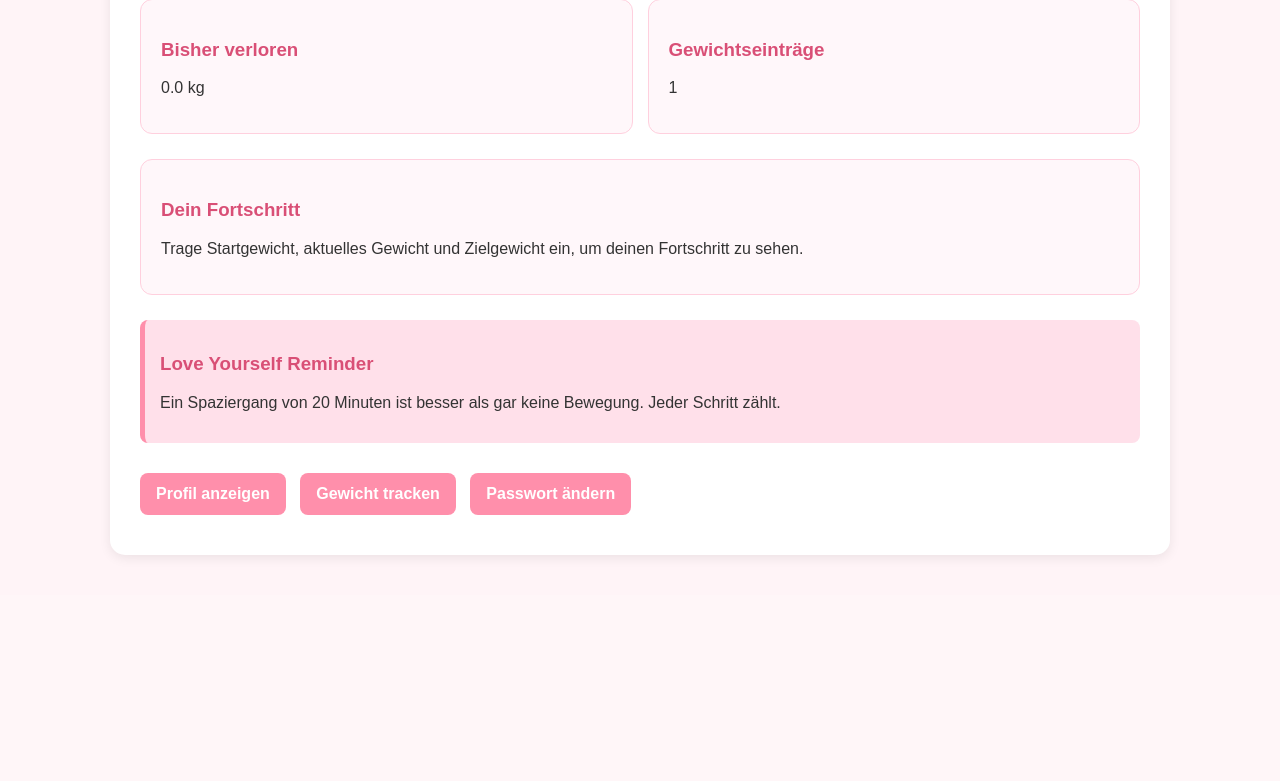
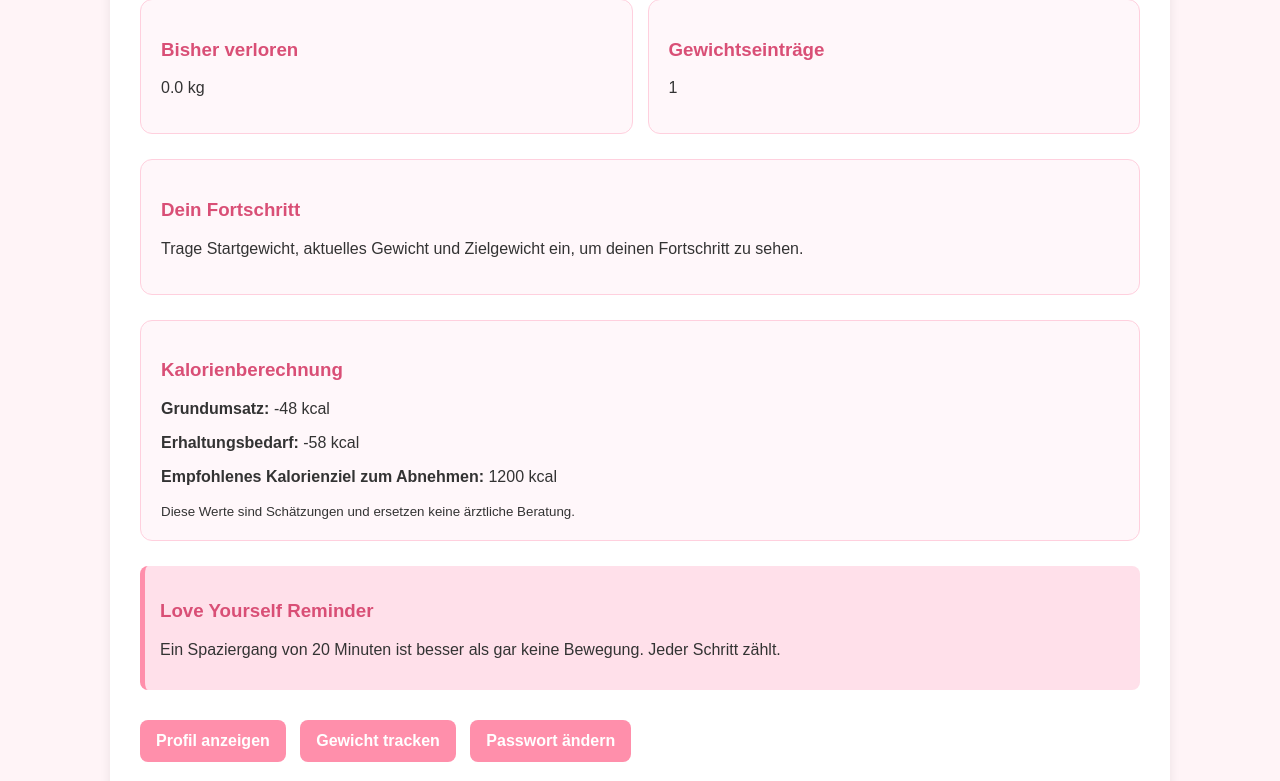
Before and after one commit to pator-pixel/LoveYourself, a Flask app: page /dashboard in a window 1280 px wide. Shown: the part 590-1371 px from the top of the page. Before the commit the page ends 1147 px from the top, so only its background shows below. Run offline with Flask 3, Linux system fonts and the light colour scheme; the visitor is signed in with stand-in values (Sample User, id 1); tables that the repository leaves empty hold one stand-in row (values such as "Sample post").

Commit message:
Kalorienberechnung hinzugefügt

```diff
--- a/app.py
+++ b/app.py
@@ -42,6 +42,35 @@ def generate_temporary_password():
     return "Love" + "".join(
         random.choices(string.ascii_letters + string.digits, k=8)
     ) + "!"
+
+
+def calculate_calories(profile):
+    if not profile:
+        return None, None, None
+
+    if not profile.age or not profile.height or not profile.weight or not profile.gender:
+        return None, None, None
+
+    if profile.gender == "male":
+        bmr = 10 * profile.weight + 6.25 * profile.height - 5 * profile.age + 5
+    else:
+        bmr = 10 * profile.weight + 6.25 * profile.height - 5 * profile.age - 161
+
+    activity_factors = {
+        "low": 1.2,
+        "medium": 1.55,
+        "high": 1.75
+    }
+
+    factor = activity_factors.get(profile.activity_level, 1.2)
+
+    maintenance_calories = round(bmr * factor)
+    target_calories = maintenance_calories - 500
+
+    if target_calories < 1200:
+        target_calories = 1200
+
+    return round(bmr), maintenance_calories, target_calories
 
 
 @app.route("/")
@@ -244,6 +273,8 @@ def dashboard():
             progress_percent = round((current_progress / total_goal) * 100)
             progress_percent = max(0, min(progress_percent, 100))
 
+    bmr, maintenance_calories, target_calories = calculate_calories(profile)
+
     message = random.choice(LOVE_MESSAGES_DE)
 
     return render_template(
@@ -256,7 +287,10 @@ def dashboard():
         start_weight=start_weight,
         lost_weight=lost_weight,
         progress_percent=progress_percent,
-        total_entries=len(entries)
+        total_entries=len(entries),
+        bmr=bmr,
+        maintenance_calories=maintenance_calories,
+        target_calories=target_calories
     )
 
 
@@ -313,6 +347,7 @@ def profile():
         profile.height = float(request.form.get("height")) if request.form.get("height") else None
         profile.weight = float(request.form.get("weight")) if request.form.get("weight") else None
         profile.goal_weight = float(request.form.get("goal_weight")) if request.form.get("goal_weight") else None
+        profile.activity_level = request.form.get("activity_level")
 
         profile.diet_type = request.form.get("diet_type")
 
--- a/models.py
+++ b/models.py
@@ -21,6 +21,7 @@ class Profile(db.Model):
     height = db.Column(db.Float)
     weight = db.Column(db.Float)
     goal_weight = db.Column(db.Float)
+    activity_level = db.Column(db.String(50))
 
     diet_type = db.Column(db.String(50))
     allergies = db.Column(db.Text)
--- a/templates/dashboard.html
+++ b/templates/dashboard.html
@@ -80,6 +80,19 @@
     {% endif %}
 </div>
 
+<div class="form-card">
+    <h3>Kalorienberechnung</h3>
+
+    {% if target_calories %}
+        <p><strong>Grundumsatz:</strong> {{ bmr }} kcal</p>
+        <p><strong>Erhaltungsbedarf:</strong> {{ maintenance_calories }} kcal</p>
+        <p><strong>Empfohlenes Kalorienziel zum Abnehmen:</strong> {{ target_calories }} kcal</p>
+        <small>Diese Werte sind Schätzungen und ersetzen keine ärztliche Beratung.</small>
+    {% else %}
+        <p>Fülle Alter, Geschlecht, Größe, Gewicht und Aktivitätslevel aus, um dein Kalorienziel zu berechnen.</p>
+    {% endif %}
+</div>
+
 <div class="message-box">
     <h3>Love Yourself Reminder</h3>
     <p>{{ message }}</p>
```
Also changed, not shown: templates/profile.html (+9 -0 lines).
